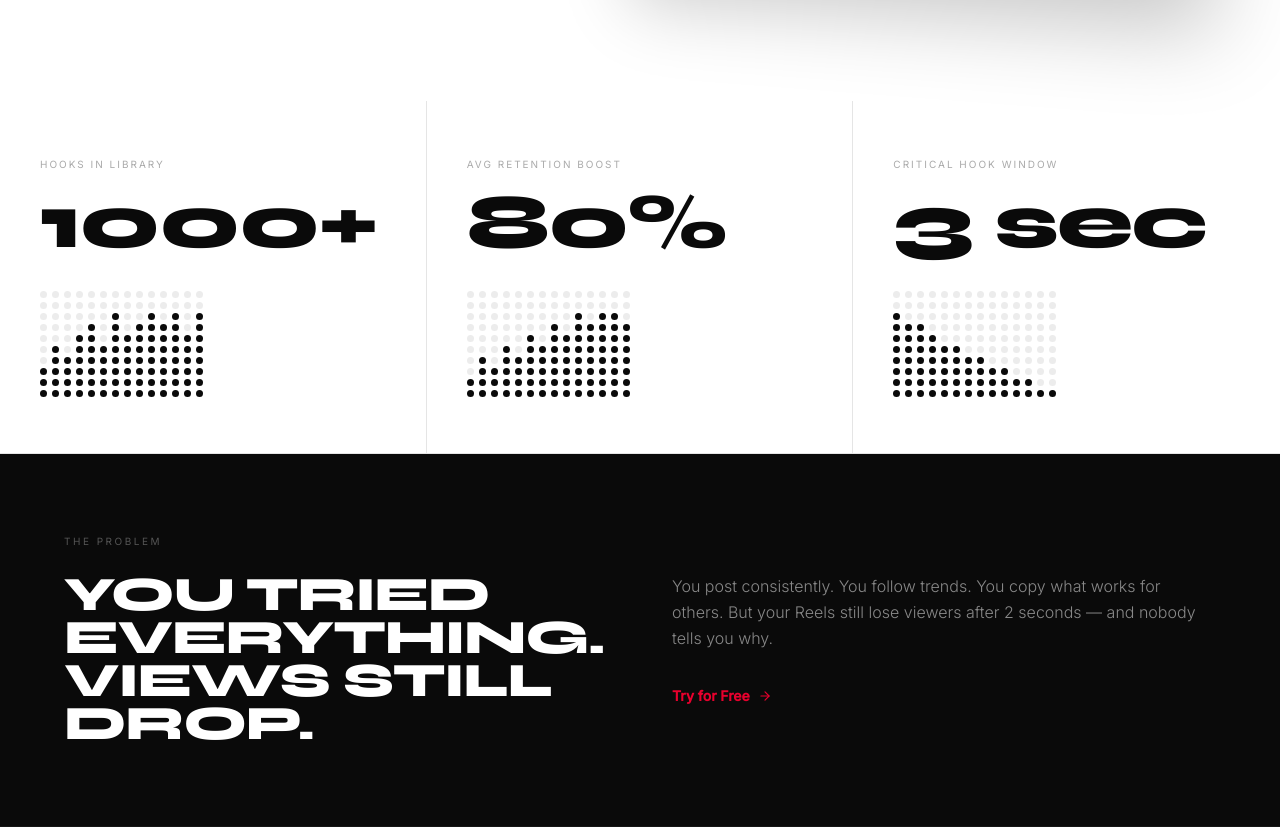
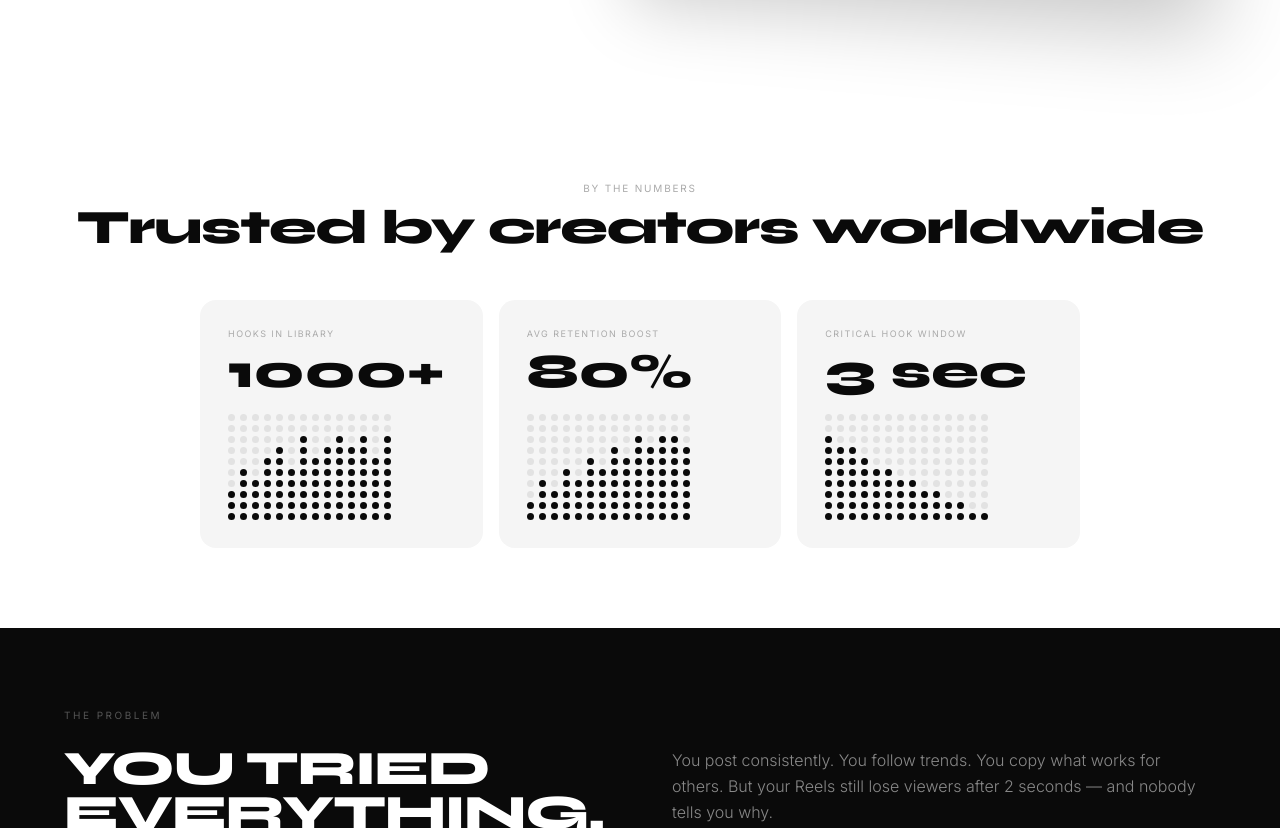
Before and after one commit to bimogg/Hooked.AI, a Next.js app: page / in a window 1280 px wide. Shown: the part 691-1519 px from the top of the page. Built offline with nearby package versions, Linux system fonts and the light colour scheme; no server answers.

Commit message:
Revert "feat: stats section full-width spread layout"
This reverts commit 7cff028145af2b6b067433808d0184668edfb955.

```diff
--- a/components/HomeContent.tsx
+++ b/components/HomeContent.tsx
@@ -161,17 +161,21 @@ export default function HomeContent() {
         </div>
       </section>
 
-      {/* ── STATS ── */}
-      <section ref={statRef} className="bg-white border-b border-black/10">
-        <div className="grid grid-cols-1 md:grid-cols-3">
+      {/* ── TRUSTED BY (dot matrix stats) ── */}
+      <section ref={statRef} className="bg-white px-6 md:px-12 py-20">
+        <p className="text-[10px] uppercase tracking-[0.18em] text-[#aaa] text-center mb-2">By the numbers</p>
+        <h2 className="font-display font-extrabold text-3xl md:text-5xl text-center mb-12 tracking-tight">
+          Trusted by creators worldwide
+        </h2>
+        <div className="stats-grid">
           {[
-            { label: 'Hooks in Library',     value: '1000+', bars: [3,5,4,6,7,5,8,6,7,8,7,8,6,8] },
-            { label: 'Avg Retention Boost',  value: '80%',   bars: [2,4,3,5,4,6,5,7,6,8,7,8,8,7] },
-            { label: 'Critical Hook Window', value: '3 sec', bars: [8,7,7,6,5,5,4,4,3,3,2,2,1,1] },
-          ].map(({ label, value, bars }, i) => (
-            <div key={label} className={`px-10 py-14 flex flex-col gap-3 ${i < 2 ? 'md:border-r border-black/10' : ''} ${i > 0 ? 'border-t border-black/10 md:border-t-0' : ''}`}>
-              <p className="text-[10px] uppercase tracking-[0.2em] text-[#aaa]">{label}</p>
-              <p className="font-display font-extrabold text-[clamp(3rem,6vw,5rem)] leading-none tracking-tight">{value}</p>
+            { label: 'Hooks in Library',      value: '1000+', bars: [3,5,4,6,7,5,8,6,7,8,7,8,6,8] },
+            { label: 'Avg Retention Boost',   value: '80%',   bars: [2,4,3,5,4,6,5,7,6,8,7,8,8,7] },
+            { label: 'Critical Hook Window',  value: '3 sec', bars: [8,7,7,6,5,5,4,4,3,3,2,2,1,1] },
+          ].map(({ label, value, bars }) => (
+            <div key={label} className="bg-[#f5f5f5] rounded-2xl p-6 md:p-7">
+              <p className="text-[9px] uppercase tracking-[0.16em] text-[#aaa] mb-2 leading-snug">{label}</p>
+              <p className="font-display font-extrabold text-4xl md:text-5xl leading-none">{value}</p>
               <DotMatrix bars={bars} on={statsOn} />
             </div>
           ))}
```
